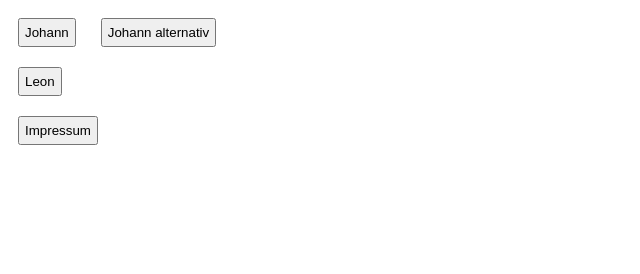
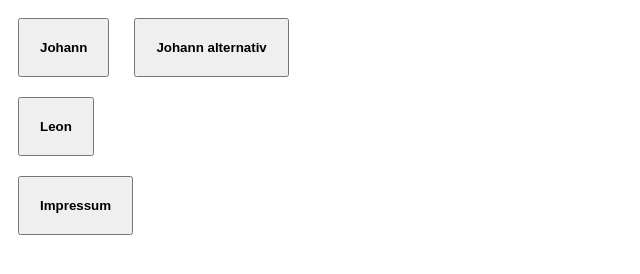
Before and after one commit to InstantNoodles005/Johannes-Abwasserkanal, a plain HTML site: page index.html in a window 1280 px wide. Shown: the whole page, without its empty margins (0-640 px from the left). Drawn offline with Linux system fonts and the light colour scheme.

Commit message:
more improvements

```diff
--- a/style.css
+++ b/style.css
@@ -3,7 +3,7 @@ body {
 }
 
 button {
+    font-weight: bold;
     margin: 10px;
-    padding: 5px;
-
+    padding: 20px;
 }
```
